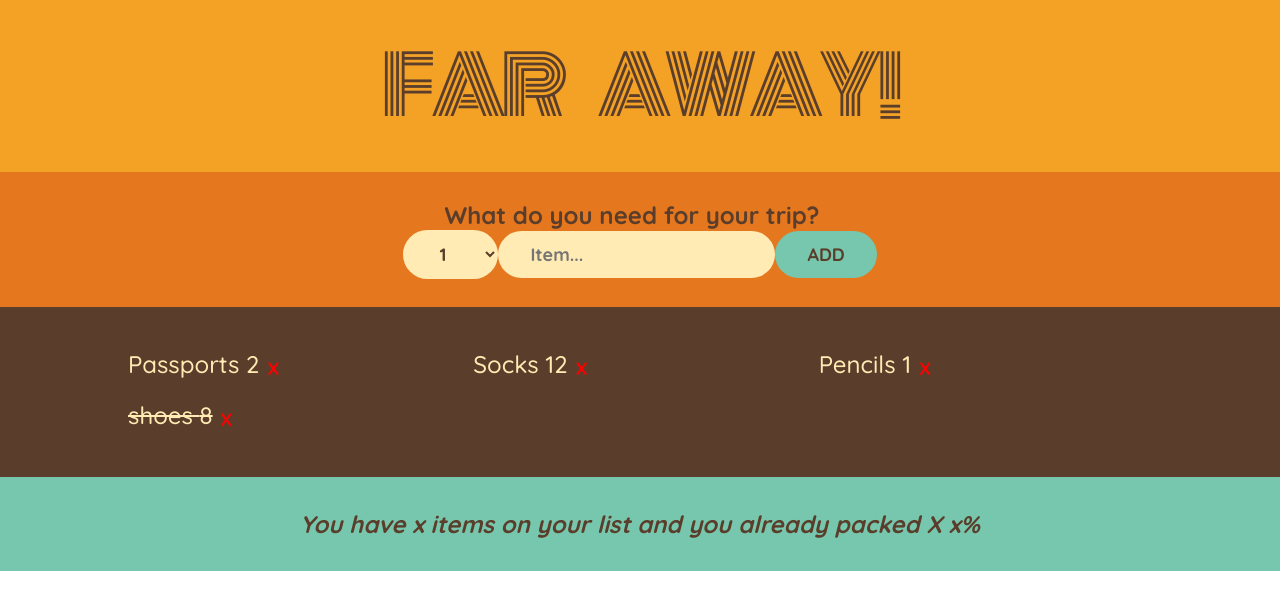
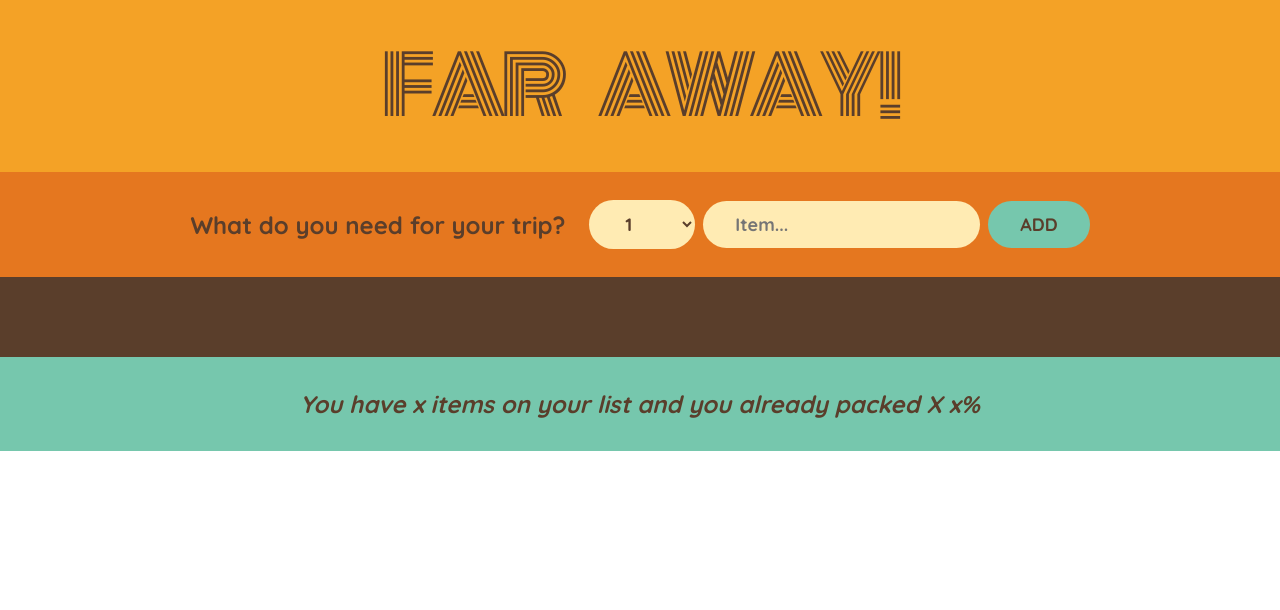
Before and after one commit to denscholar/travel_list_react, a React (Create React App) app: page / in a window 1280 px wide. Shown: the top 610 px of the page. Built offline with nearby package versions, Linux system fonts and the light colour scheme.

Commit message:
add delete functionality

```diff
--- a/practice.js
+++ b/practice.js
@@ -1,3 +1,2 @@
 
-console.log(Array.from({length: 20}, (_, i) => i + 1)
-);
+console.log();
--- a/src/App.js
+++ b/src/App.js
@@ -1,3 +1,4 @@
+import { useState } from "react";
 import "./App.css";
 import Form from "./components/Form";
 import Logo from "./components/Logo";
@@ -5,11 +6,21 @@ import ParkingList from "./components/ParkingList";
 import Stats from "./components/Stats";
 
 function App() {
+  const [items, setItems] = useState([]);
+
+  function handleAddItems(item) {
+    setItems((items) => [...items, item]);
+  }
+
+  function handleDeleteItem(id) {
+    setItems((items) => items.filter((item) => item.id !== id));
+  }
+
   return (
     <div className="App">
       <Logo />
-      <Form />
-      <ParkingList />
+      <Form onAddItem={handleAddItems} />
+      <ParkingList items={items} onDeleteItem={handleDeleteItem} />
       <Stats />
     </div>
   );
--- a/src/components/Form.js
+++ b/src/components/Form.js
@@ -1,18 +1,39 @@
-import React from 'react'
+import React, { useState } from 'react'
 
-const Form = () => {
+const Form = ({onAddItem}) => {
+
+  const selection = Array.from({ length: 20 }, (x, i) => i + 1);
+  const [description, setDescription] = useState("");
+  const [quantity, setQuantity] = useState(1);
+
+
+
+
+  function handleSubmit(e) {
+    e.preventDefault(e);
+    // creat an object to hold those values eg the decription and quantity
+    const newItem = { description, quantity, parked: false, id: Date.now() }
+
+    onAddItem(newItem)
+
+    // reset the text input
+
+    setDescription("");
+    setQuantity(1);
+
+
+
+  }
   return (
-    <div className='add-form'>
-      <form action="">
+    <div className=''>
+      <form className='add-form' onSubmit={handleSubmit}>
         <h3>What do you need for your trip?</h3>
 
-        <select name="" id="">
-          <option value={1}>1</option>
-          <option value={2}>2</option>
-          <option value={3}>3</option>
+        <select value={quantity} onChange={(e) => setQuantity(Number(e.target.value))}>
+          {selection.map((num) => <option key={num} value={num}>{num}</option>)}
         </select>
 
-        <input type="text" placeholder='Item...' />
+        <input type="text" placeholder='Item...' value={description} onChange={(e) => setDescription(e.target.value)} />
 
         <button>Add</button>
 
--- a/src/components/Item.js
+++ b/src/components/Item.js
@@ -1,16 +1,18 @@
 import React from "react";
 
 const Item = (props) => {
-    const { description, quantity, packed } = props.itemObj;
-    return (
-        <li>
-            <span style={packed ? {textDecoration: 'line-through'} : {}}>
-                {description} {quantity}
-                <button style={{ color: "red" }}>X</button>
-            </span>
-        </li>
-    )
-
+  const { description, quantity, packed, id } = props.itemObj;
+  const onDeleteItem = props.onDeleteItem;
+  return (
+    <li>
+      <span style={packed ? { textDecoration: "line-through" } : {}}>
+        {description} {quantity}
+        <button style={{ color: "red" }} onClick={() => onDeleteItem(id)}>
+          X
+        </button>
+      </span>
+    </li>
+  );
 };
 
 export default Item;
--- a/src/components/ParkingList.js
+++ b/src/components/ParkingList.js
@@ -5,17 +5,19 @@ const initialItems = [
   { id: 1, description: "Passports", quantity: 2, packed: false },
   { id: 2, description: "Socks", quantity: 12, packed: false },
   { id: 3, description: "Pencils", quantity: 1, packed: false },
-    { id: 3, description: "shoes", quantity: 8, packed: true },
+  { id: 4, description: "shoes", quantity: 8, packed: true },
 ];
 
-const ParkingList = () => {
-    return (<div className="list">
+const ParkingList = ({items, onDeleteItem}) => {
+  return (
+    <div className="list">
       <ul>
-            {initialItems.map((item) => (
-                <Item itemObj={item} />
+        {items.map((item) => (
+          <Item key={item.id} itemObj={item} onDeleteItem={onDeleteItem} />
         ))}
       </ul>
-    </div>)
+    </div>
+  );
 };
 
 export default ParkingList;
```
Lines whose indentation alone changed are shown as unchanged.
